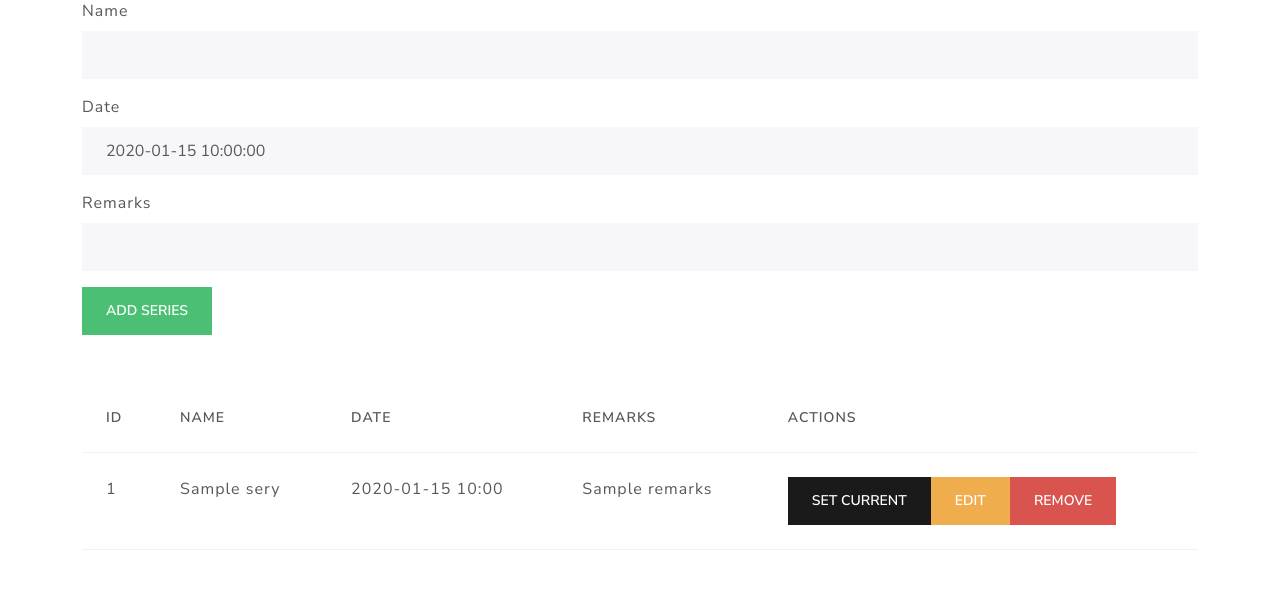
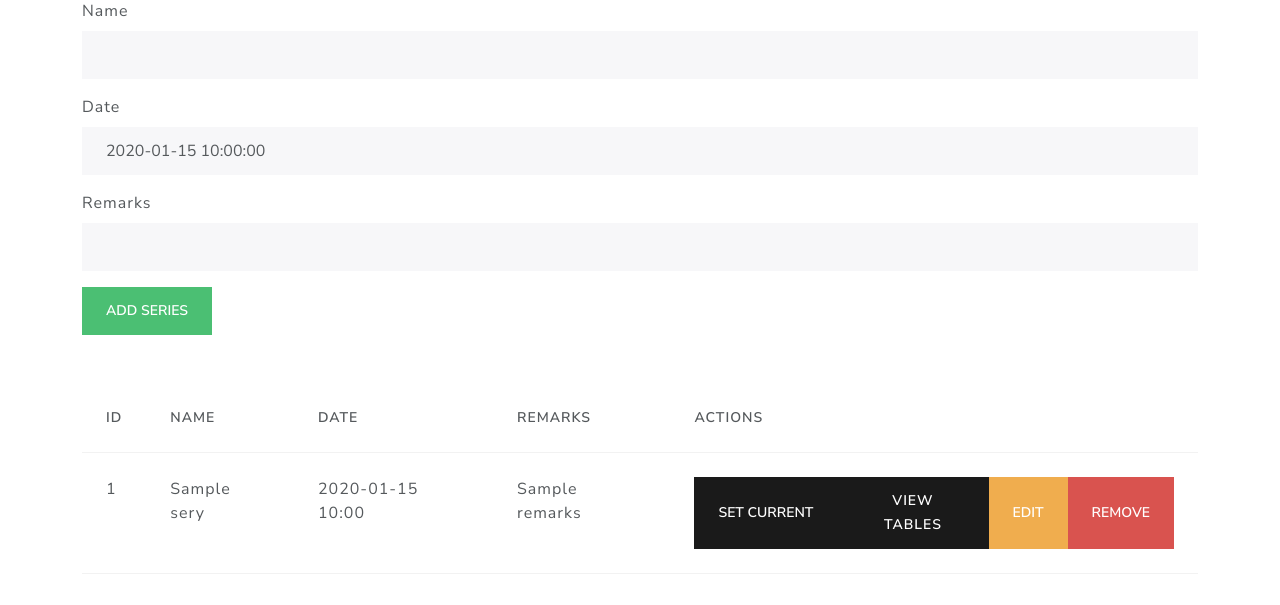
Before and after one commit to axtimhaus/pyskat, a Python web app: template src/pyskat/wui/templates/series.html in a window 1280 px wide. Shown: the part 195-800 px from the top of the page. Run offline with Jinja, Linux system fonts and the light colour scheme; the template is opened without the code that fills it: most values are stand-ins (such as "Sample title", 1, 10 or a date in 2020); some libraries are stand-ins or nearby versions.

Commit message:
add series view tables link

```diff
--- a/src/pyskat/wui/templates/series.html
+++ b/src/pyskat/wui/templates/series.html
@@ -51,6 +51,7 @@
                                 <input type="submit" form="form-set-series-{{- p.id -}}" class="btn btn-primary"
                                        value="Set Current"/>
                             {% endif %}
+                            <a class="btn btn-primary" href="{{ url_for("tables.index", series_id=p.id) }}">View Tables</a>
                             <button type="button" class="btn btn-warning" data-bs-toggle="modal"
                                     data-bs-target="#modal-update-series-{{- p.id -}}">Edit
                             </button>
```
